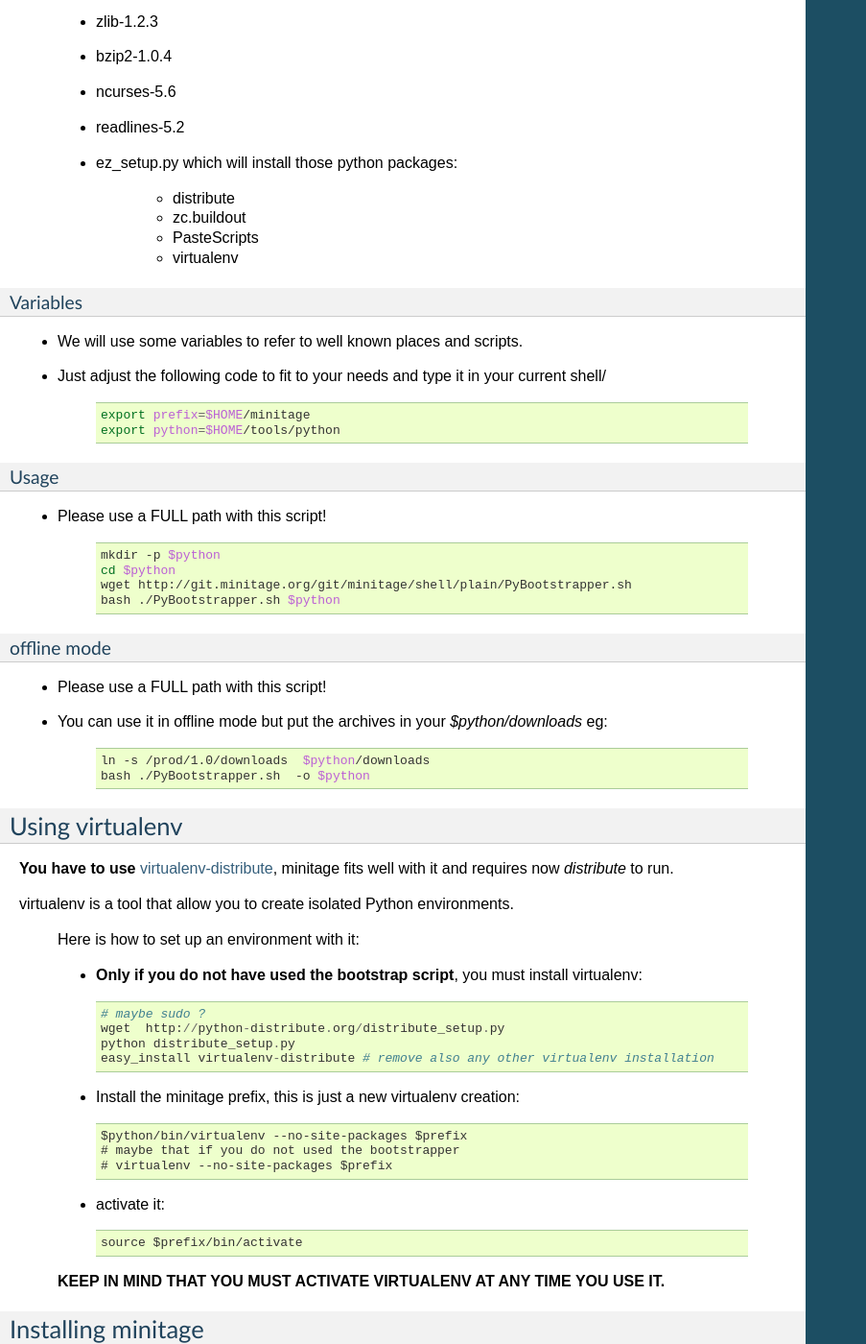
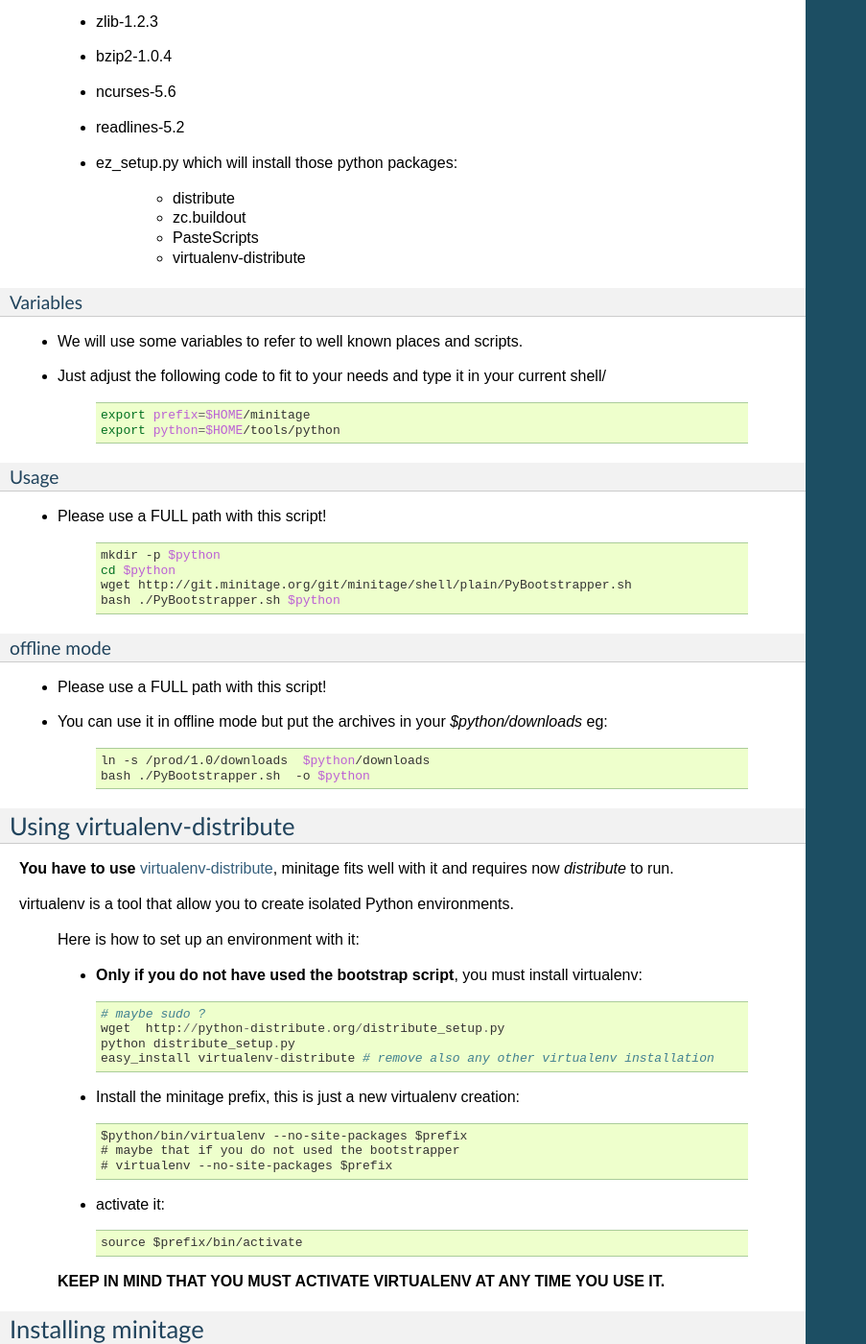
Before and after one commit to minitage/minitage.github.io, a Sphinx documentation site: the page built from source/installation.rst, in a window 1280 px wide and 1400 px high, scrolled down 2912 px. Shown: the whole window at 96% size, without its empty margins (0-903 px from the left). Built offline with Sphinx 7.4.7, drawn with Linux system fonts in a browser that asks for light colours.

Commit message:
disitribute

```diff
--- a/source/installation.rst
+++ b/source/installation.rst
@@ -169,7 +169,7 @@
         * distribute
         * zc.buildout
         * PasteScripts
-        * virtualenv
+        * virtualenv-distribute
 
 Variables
 +++++++++++
@@ -204,8 +204,8 @@
         ln -s /prod/1.0/downloads  $python/downloads
         bash ./PyBootstrapper.sh  -o $python
 
-Using virtualenv
-=================
+Using virtualenv-distribute
+===============================
 **You have to use** `virtualenv-distribute <http://pypi.python.org/pypi/virtualenv-distribute>`_,
 minitage fits well with it and requires now *distribute* to run.
 
```
